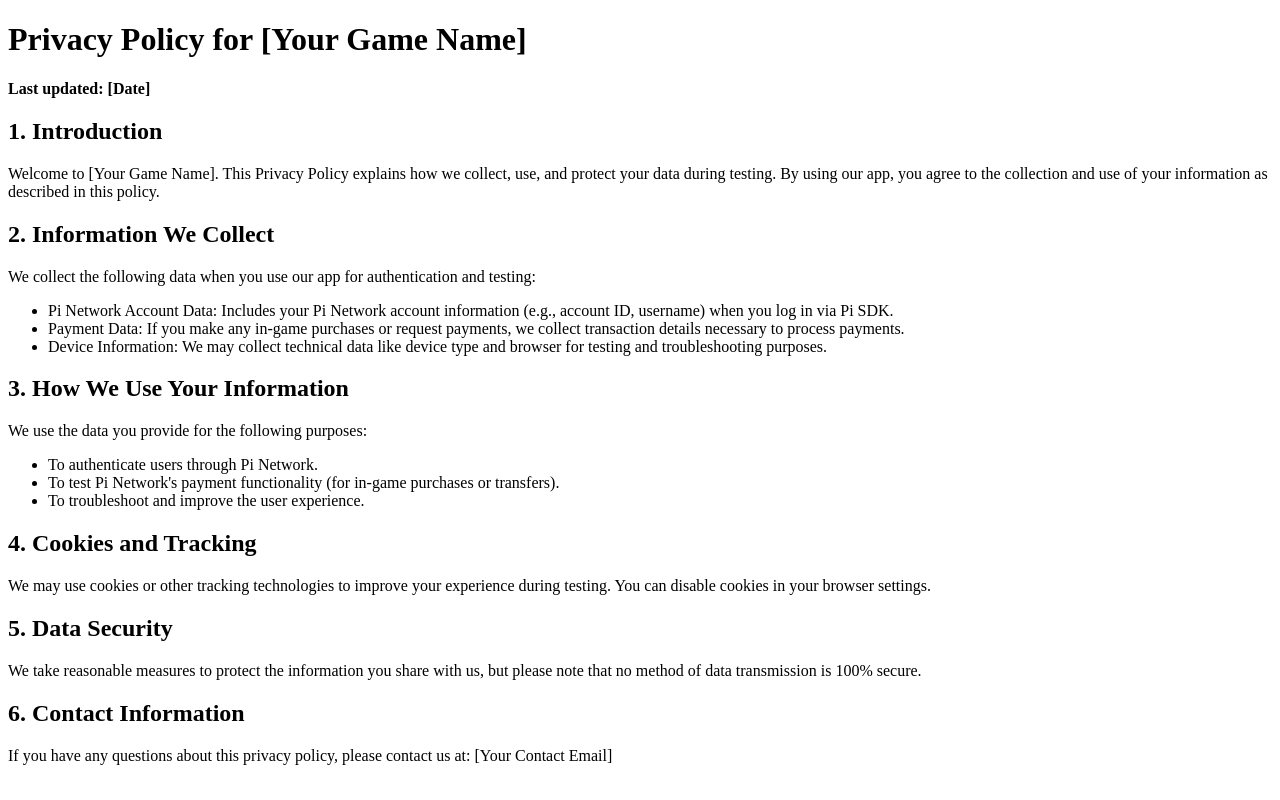
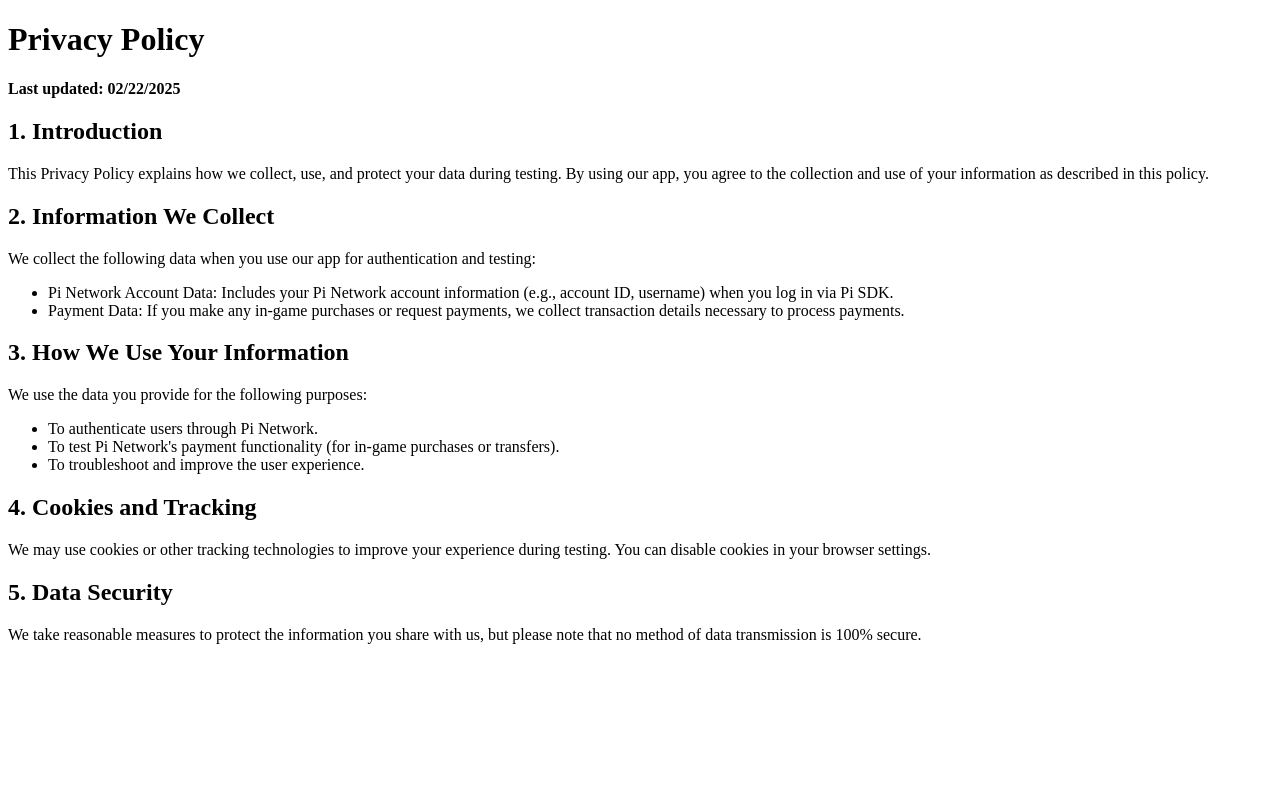
Before and after one commit to Jay100-coder/Privacy-Policy, a plain HTML site: page index.html in a window 1280 px wide. Drawn offline with Linux system fonts and the light colour scheme.

Commit message:
policy update #1

```diff
--- a/index.html
+++ b/index.html
@@ -6,17 +6,16 @@
   <title>Privacy Policy</title>
 </head>
 <body>
-  <h1>Privacy Policy for [Your Game Name]</h1>
-  <p><strong>Last updated: [Date]</strong></p>
+  <h1>Privacy Policy</h1>
+  <p><strong>Last updated: 02/22/2025</strong></p>
   <h2>1. Introduction</h2>
-  <p>Welcome to [Your Game Name]. This Privacy Policy explains how we collect, use, and protect your data during testing. By using our app, you agree to the collection and use of your information as described in this policy.</p>
+  <p>This Privacy Policy explains how we collect, use, and protect your data during testing. By using our app, you agree to the collection and use of your information as described in this policy.</p>
 
   <h2>2. Information We Collect</h2>
   <p>We collect the following data when you use our app for authentication and testing:
     <ul>
       <li>Pi Network Account Data: Includes your Pi Network account information (e.g., account ID, username) when you log in via Pi SDK.</li>
       <li>Payment Data: If you make any in-game purchases or request payments, we collect transaction details necessary to process payments.</li>
-      <li>Device Information: We may collect technical data like device type and browser for testing and troubleshooting purposes.</li>
     </ul>
   </p>
 
@@ -35,7 +34,5 @@
   <h2>5. Data Security</h2>
   <p>We take reasonable measures to protect the information you share with us, but please note that no method of data transmission is 100% secure.</p>
 
-  <h2>6. Contact Information</h2>
-  <p>If you have any questions about this privacy policy, please contact us at: [Your Contact Email]</p>
 </body>
 </html>
```
